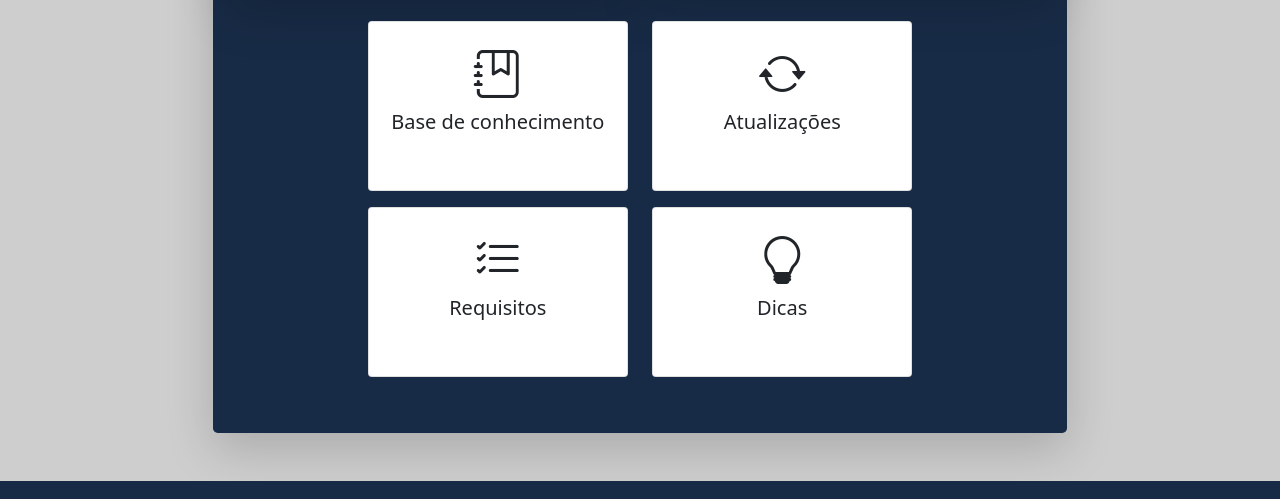
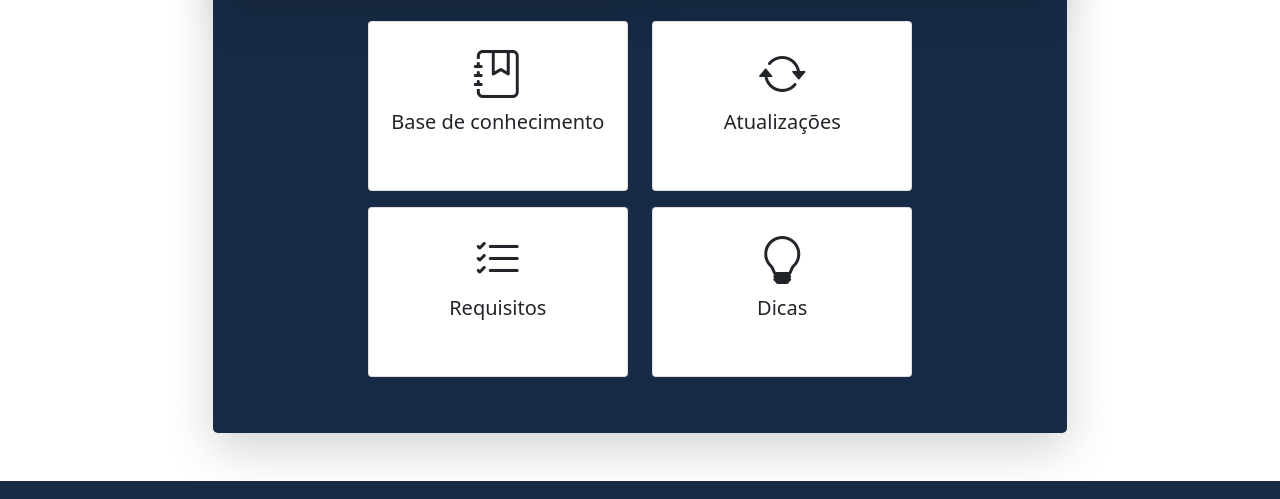
Before and after one commit to Vinicius-src/WorkGroup, a plain HTML site: page index.html in a window 1280 px wide. Shown: the part 831-1330 px from the top of the page. Drawn offline with nearby package versions, Linux system fonts and the light colour scheme.

Commit message:
Update index.html

```diff
--- a/index.html
+++ b/index.html
@@ -19,7 +19,7 @@
  </style>
     <title>Central de ajuda</title>
 </head>
-<body style="background-color: rgba(156, 156, 156, 0.486);">
+<body>
 
     <nav class="navbar navbar-expand-md py-2 navbar-light bg-white " >
 
```
